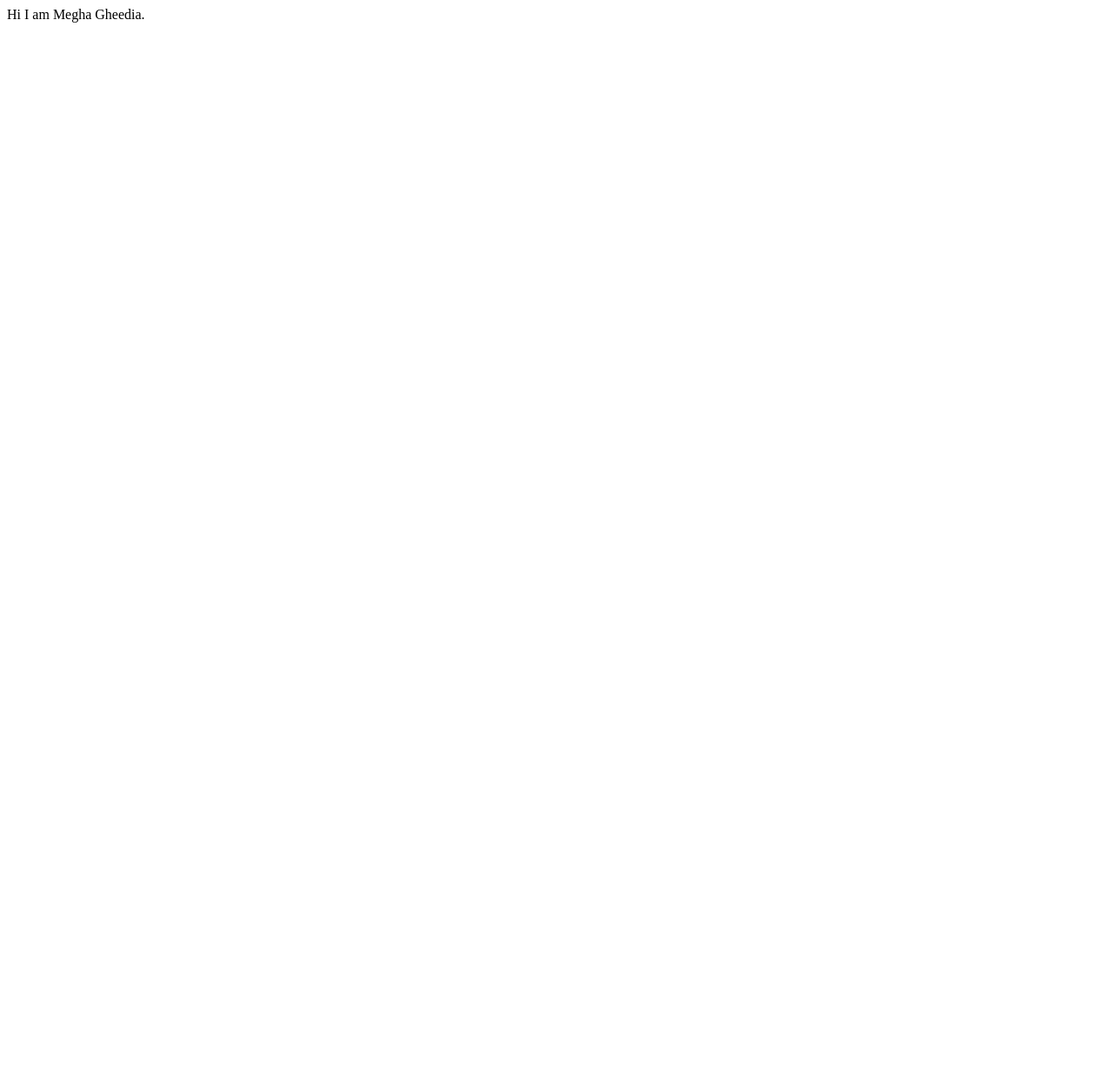
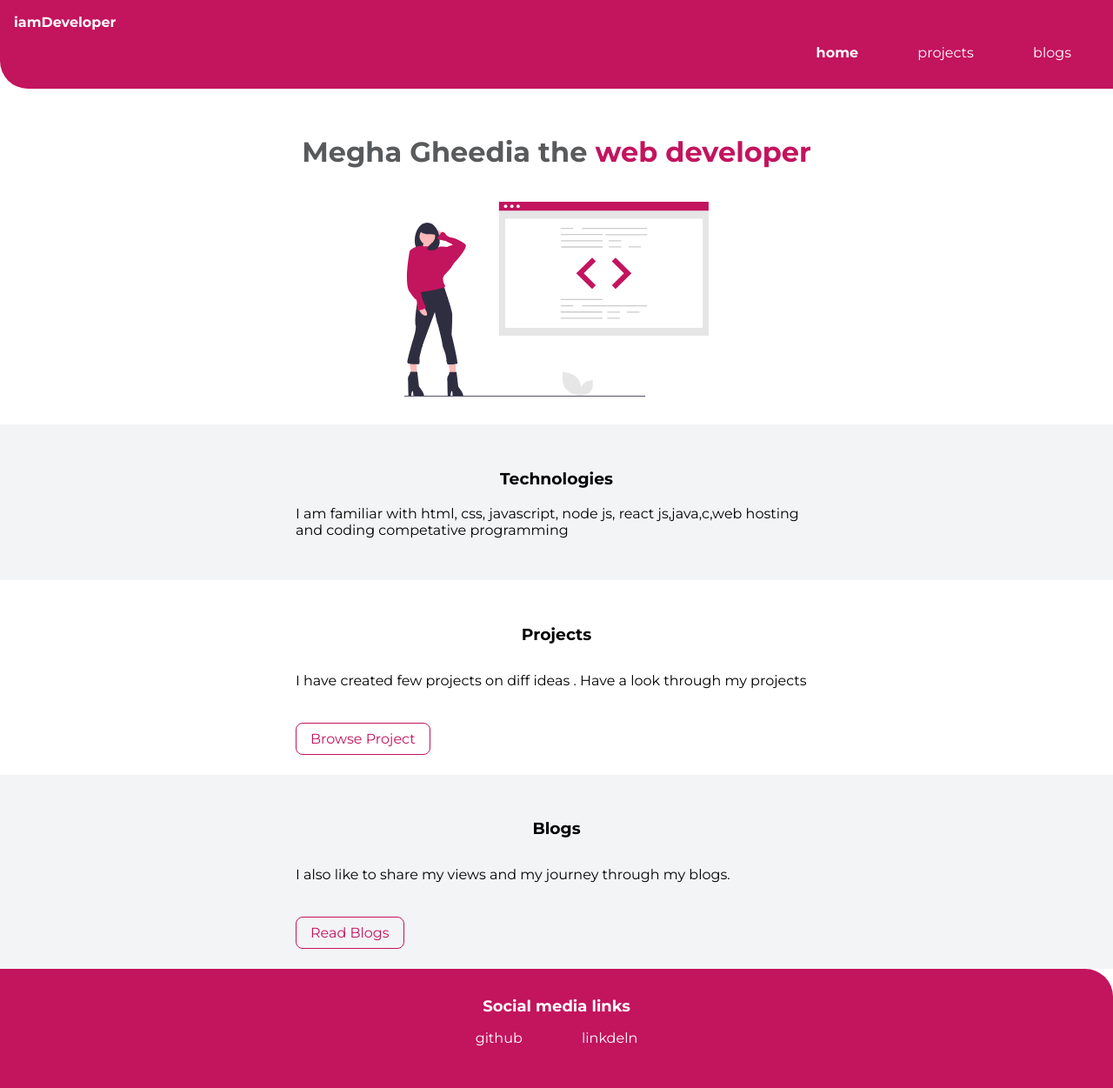
Before and after one commit to megha-105/meghagheedia, a plain HTML site: page index.html in a window 1280 px wide. Shown: the whole page at 87% size. Before the commit the page ends 800 px from the top, so only its background shows below. Drawn offline with Linux system fonts and the light colour scheme.

Commit message:
updated
add blog page& project page &stylesheet

```diff
--- a/index.html
+++ b/index.html
@@ -1,12 +1,67 @@
 <!DOCTYPE html>
 <html lang="en">
+
 <head>
     <meta charset="UTF-8">
     <meta http-equiv="X-UA-Compatible" content="IE=edge">
     <meta name="viewport" content="width=device-width, initial-scale=1.0">
-    <title>meghagheedia</title>
+    <title>MeghaGheedia</title>
+    <link rel="stylesheet" href="style.css">
 </head>
+
 <body>
-    Hi I am Megha Gheedia.
+    <nav class="navigation container">
+        <div class="nav-brand"><strong> iamDeveloper</strong></div>
+        <ul class="list-non-bullet nav-list">
+            <li class="listItem-inline">
+                <a class="link-active" href="F:\github\meghagheedia\index.html">home</a>
+            </li>
+
+            <li class="listItem-inline">
+                <a class="" href="F:\github\meghagheedia\projects.html">projects</a>
+            </li>
+            <li class="listItem-inline">
+                <a class="" href="F:\github\meghagheedia\blogs.html">blogs</a>
+            </li>
+        </ul>
+    </nav>
+    <header>
+        <h1 class="header-heading">Megha Gheedia the <span style="color: var(--primary-color);">web developer</span>
+        </h1>
+        <img src="images/hero.svg" alt="">
+    </header>
+    <section class="ow ">
+        <div class="container center-container">
+            <h3>Technologies</h3>
+            <p>I am familiar with html, css, javascript, node js, react js,java,c,web hosting and coding competative
+                programming </p>
+        </div>
+    </section>
+    <section>
+        <div class="container center-container">
+            <h3>Projects</h3>
+            <p class="box-margin">I have created few projects on diff ideas . Have a look through my projects</p>
+            <a class="link2" href="F:\github\meghagheedia\projects.html">Browse Project</a>
+        </div>
+    </section>
+    <section class="ow ">
+        <div class="container center-container">
+            <h3>Blogs</h3>
+            <p class="box-margin">I also like to share my views and my journey through my blogs.</p>
+            <a class="link2" href="F:\github\meghagheedia\blogs.html">Read Blogs</a>
+        </div>
+    </section>
+    <footer>
+        <div class="footer-heading">Social media links</div>
+        <ul class="list-non-bullet">
+            <li class="listItem-inline">
+                <a href="https://github.com/megha-105"> github</a>
+            </li>
+            <li class="listItem-inline">
+                <a href="https://www.linkedin.com/in/megha-gheedia-62337720a/">linkdeln</a>
+            </li>
+        </ul>
+    </footer>
 </body>
+
 </html>
--- /dev/null
+++ b/style.css
@@ -0,0 +1,135 @@
+@import url('https://fonts.googleapis.com/css2?family=Montserrat:wght@400;700&display=swap');
+
+:root {
+    --primary-color: #c3145e;
+    --gray: rgb(88, 90, 92);
+    --offwhite: #F3F4F6;
+}
+
+body {
+    font-family: 'Montserrat', sans-serif;
+    margin: 0px;
+}
+
+hr {
+    margin: 2rem 0rem;
+}
+
+.box-margin{
+    margin-bottom: 3rem;
+    margin-top: 2rem;
+}
+/* container */
+.container {
+
+    padding: 0rem 1rem;
+}
+
+.center-container {
+    max-width: 600px;
+    margin: auto;
+}
+
+/* links */
+a {
+    padding: 0.5rem 1rem;
+    text-decoration: none;
+    color: var(--primary-color);
+}
+
+.link1 {
+
+    background-color: var(--primary-color);
+    border-radius: 0.5rem;
+    color: white;
+
+}
+
+.link2 {
+    color: var(--primary-color);
+    border: 1px solid var(--primary-color);
+    border-radius: 0.5rem;
+
+}
+
+/* list */
+.list-non-bullet {
+    list-style: none;
+}
+
+.listItem-inline {
+    display: inline;
+    padding: 0rem 1rem;
+}
+
+/* nav area */
+.navigation {
+    background-color: var(--primary-color);
+    color: white;
+    padding: 1rem;
+    border-bottom-left-radius: 2rem;
+}
+
+.navigation .nav-list {
+    text-align: right;
+}
+
+.navigation a {
+    color: white;
+}
+
+.navigation .link-active {
+    font-weight: bold;
+}
+.navigation ul{
+    padding-inline-start: 0px;
+}
+
+/* header */
+header {
+    padding: 2rem;
+}
+
+header img {
+    max-width: 350px;
+    display: block;
+    margin: auto;
+}
+
+.header-heading {
+    text-align: center;
+    color: var(--gray);
+    padding-bottom: 1rem;
+}
+
+/* section */
+section {
+    padding: 2rem;
+}
+
+section h3 {
+    text-align: center;
+}
+
+.ow {
+    background-color: var(--offwhite);
+}
+/* footer */
+footer{
+    background-color: var(--primary-color);
+    padding:2rem;
+    color: white;
+    border-top-right-radius: 2rem;
+    text-align: center;
+
+}
+.footer-heading{
+    font-weight:bold ;
+    font-size: large;
+}
+footer ul{
+    padding-inline-start: 0px;
+}
+footer a{
+    color: white;
+}
```
Also changed, not shown: blogs.html (added, +32 -0 lines), projects.html (added, +49 -0 lines), images/hero.svg (added).
